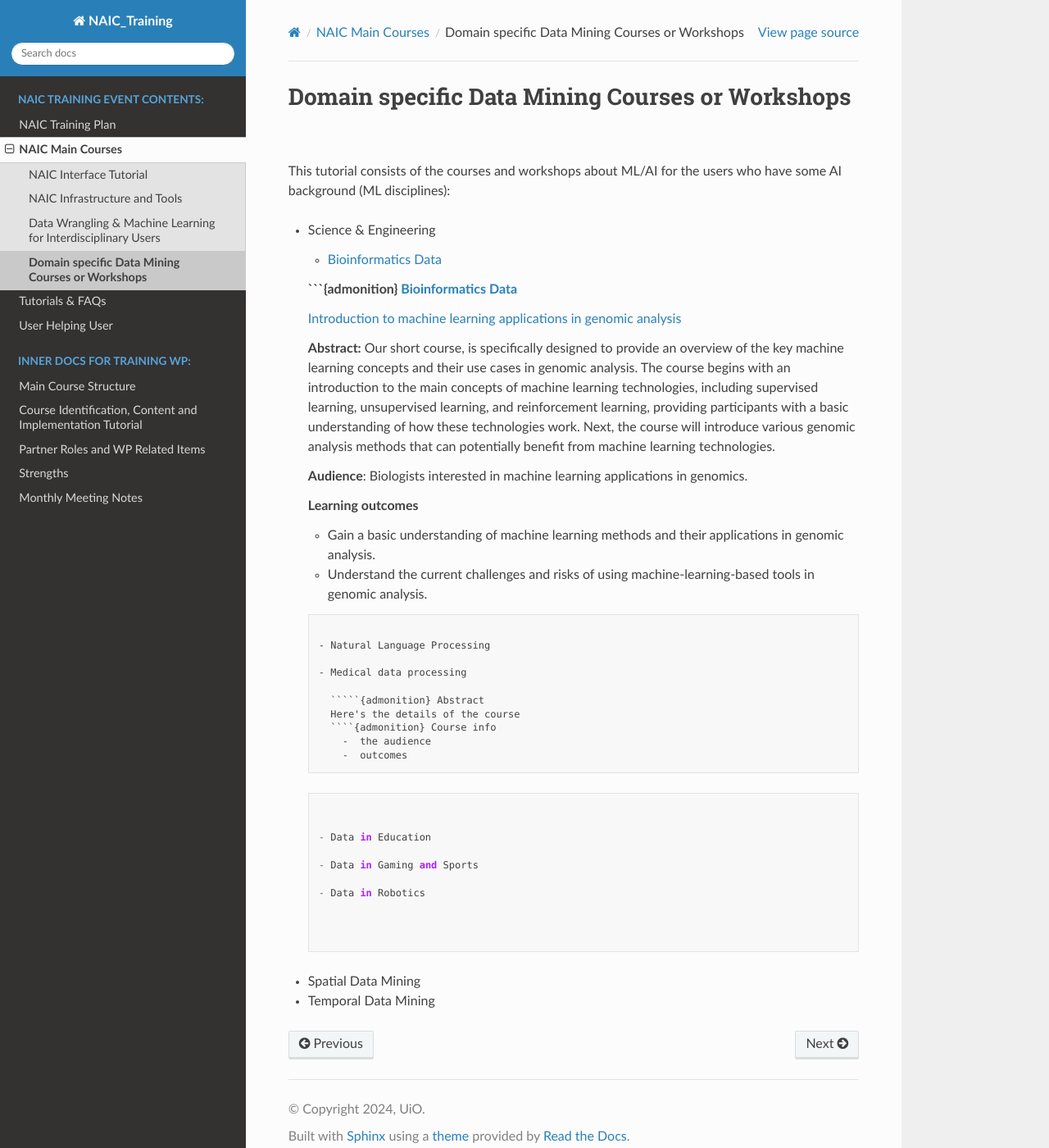
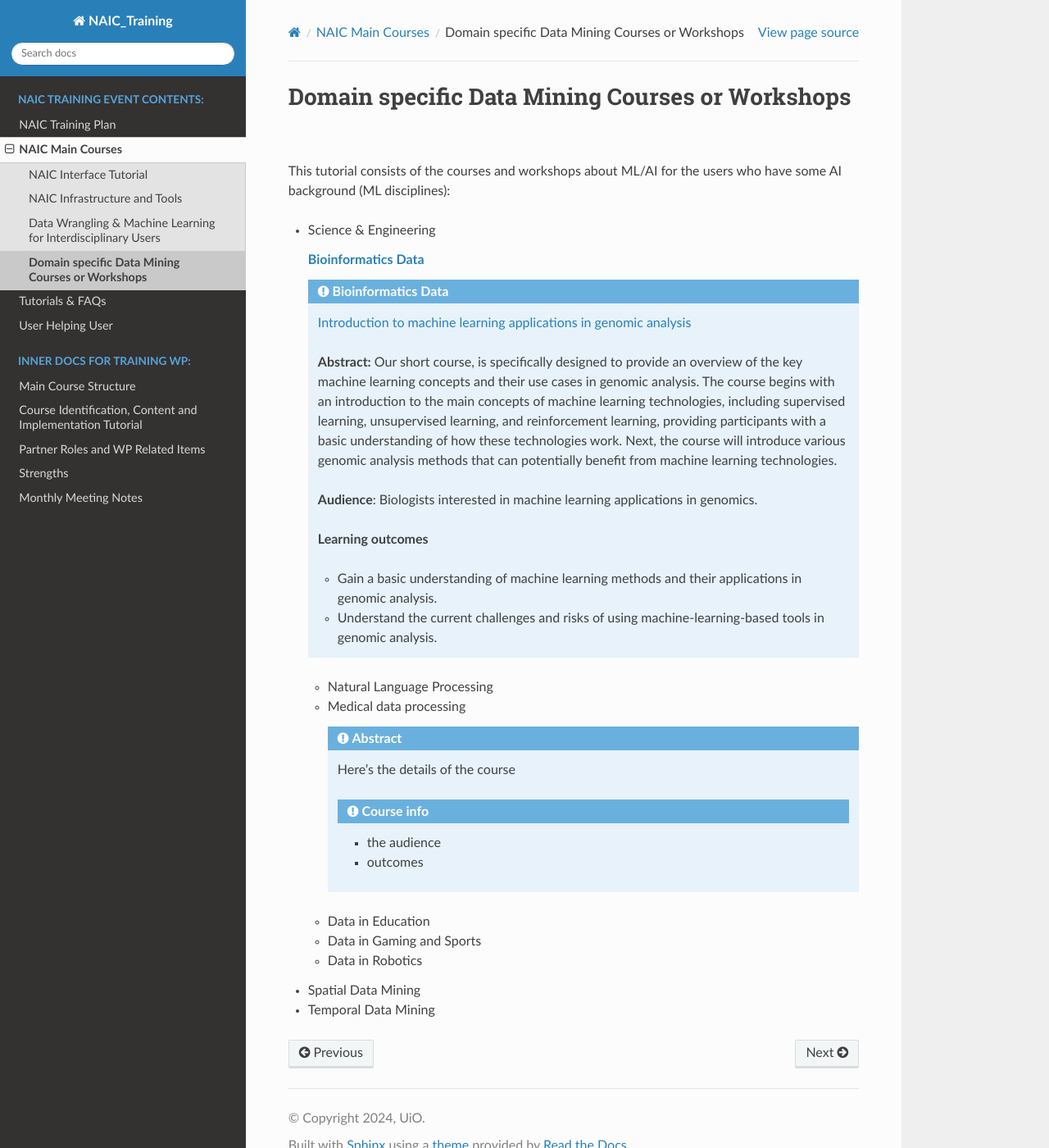
Before and after one commit to NAICNO/Training_KnowledgeHub, a Sphinx documentation site: the page built from doc/CourseFolder/training-plan_domain.md, in a window 1280 px wide and 1400 px high. Shown: the whole window at 82% size. Built offline with Sphinx 7.4.7 and the Read the Docs theme 2.0.0, drawn with Linux system fonts in a browser that asks for light colours.

Commit message:
Update training-plan_domain.md

````diff
--- a/doc/CourseFolder/training-plan_domain.md
+++ b/doc/CourseFolder/training-plan_domain.md
@@ -5,9 +5,9 @@
 
 - Science & Engineering
 
-  - [Bioinformatics Data](https://naicno.github.io/NAIC_Bioinformatics_courses_and_workshops/index.html)
+  ##  [Bioinformatics Data](https://naicno.github.io/NAIC_Bioinformatics_courses_and_workshops/index.html)
 
-  ## ```{admonition} [Bioinformatics Data](https://naicno.github.io/NAIC_Bioinformatics_courses_and_workshops/index.html)
+  ```{admonition} Bioinformatics Data
   [Introduction to machine learning applications in genomic analysis](https://naicno.github.io/NAIC_Bioinformatics_courses_and_workshops/index.html)
 
   **Abstract:** Our short course, is specifically designed to provide an overview of the key machine learning concepts and their use cases in genomic analysis. The course begins with an introduction to the main concepts of machine learning technologies, including supervised learning, unsupervised learning, and reinforcement learning, providing participants with a basic understanding of how these technologies work. Next, the course will introduce various genomic analysis methods that can potentially benefit from machine learning technologies.
````
